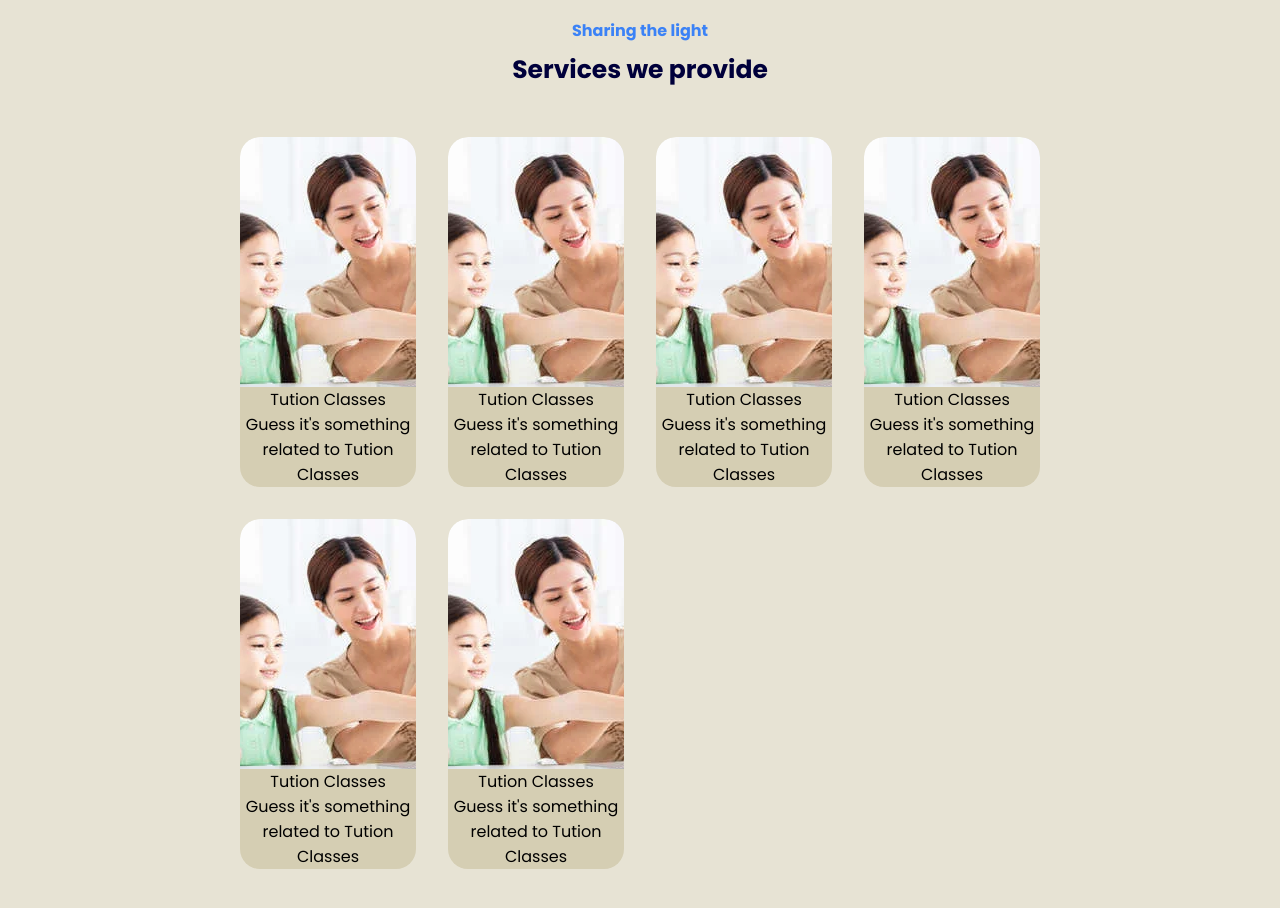
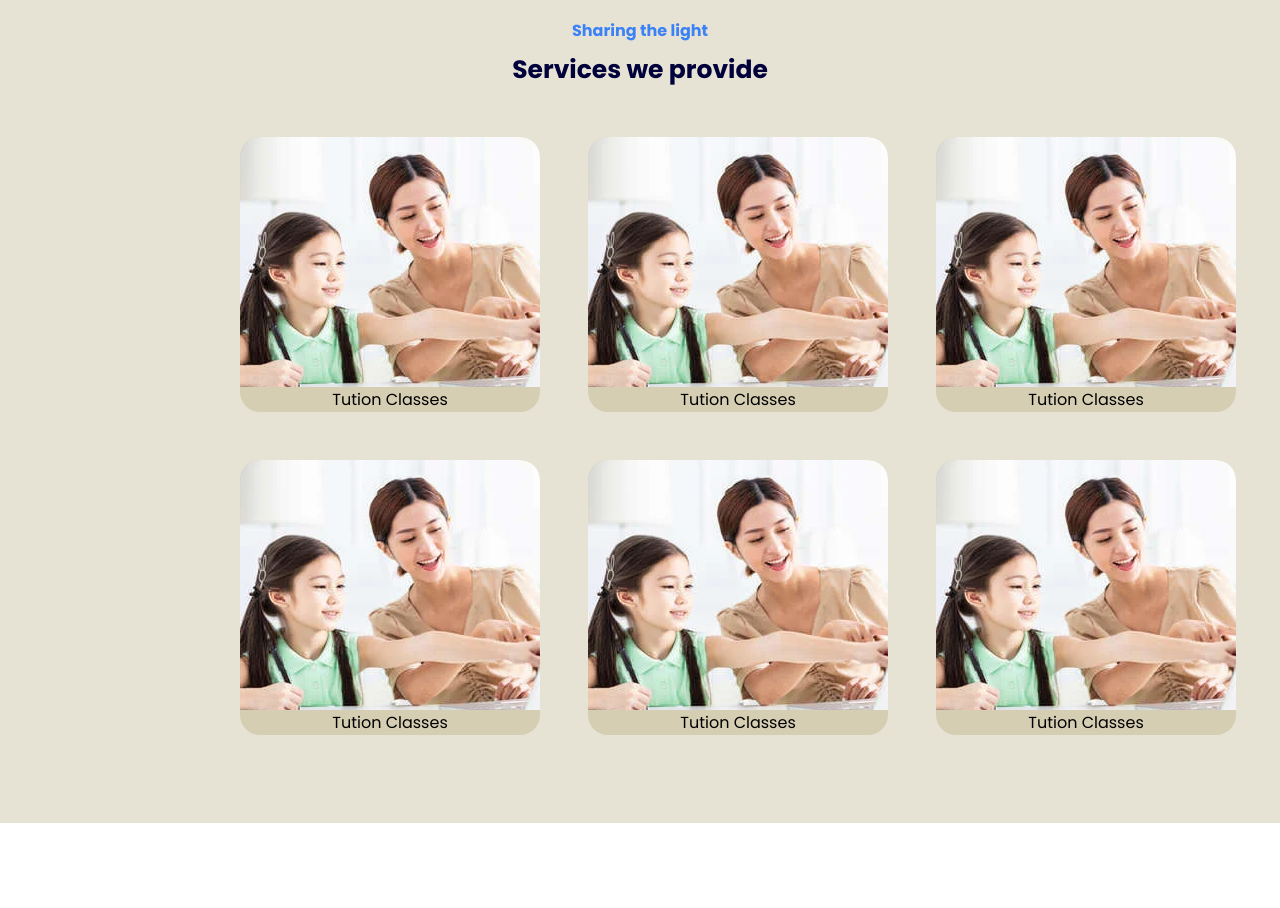
Before and after one commit to MuscatWaves/Tuition-Application, a React (Create React App) app: page / in a window 1280 px wide. Shown: the part 640-1548 px from the top of the page. After the commit the page ends 1463 px from the top, so only its background shows below. Built offline with nearby package versions, Linux system fonts and the light colour scheme.

Commit message:
landing page updated

```diff
--- a/package.json
+++ b/package.json
@@ -6,6 +6,7 @@
     "@testing-library/jest-dom": "^5.16.4",
     "@testing-library/react": "^13.3.0",
     "@testing-library/user-event": "^13.5.0",
+    "framer-motion": "^6.5.0",
     "primeicons": "^5.0.0",
     "primereact": "^8.2.0",
     "react": "^18.2.0",
--- a/src/App.css
+++ b/src/App.css
@@ -346,3 +346,12 @@ h1{
         transform: translateY(0);
     }
 }
+
+@keyframes card-description-animation {
+    0%{
+        transform: translateY(100px);
+    }
+    100%{
+        transform: translateY(0px);
+    }
+}
--- a/src/pages/LandingPage/constants.ts
+++ b/src/pages/LandingPage/constants.ts
@@ -22,4 +22,9 @@ export const cardList = [{
     id: 6,
     name: "Tution Classes",
     description: "Guess it's something related to Tution Classes"
+},
+{
+    id: 7,
+    name: "Tution Classes",
+    description: "Guess it's something related to Tution Classes"
 },]
--- a/src/pages/LandingPage/index.jsx
+++ b/src/pages/LandingPage/index.jsx
@@ -1,10 +1,20 @@
-import React from "react";
+import React, { useState } from "react";
 import TopNavigation from "../../components/TopNavigation";
 import { Button } from "primereact/button";
 import { cardList } from "./constants.ts";
 import "./landingpage.css";
 
 const LandingPage = () => {
+  const [cards, setCards] = useState({
+    card1: false,
+    card2: false,
+    card3: false,
+    card4: false,
+    card5: false,
+    card6: false,
+    card7: false,
+  });
+
   return (
     <div>
       <TopNavigation />
@@ -48,11 +58,46 @@ const LandingPage = () => {
           </div>
           <div className="card-pack">
             {cardList.map((card) => (
-              <div className="each-card" key={card.key}>
+              <div
+                className={
+                  cards[`card${card.id}`]
+                    ? "each-card each-card--active"
+                    : "each-card"
+                }
+                key={card.id}
+                onMouseEnter={() =>
+                  setCards({
+                    card1: false,
+                    card2: false,
+                    card3: false,
+                    card4: false,
+                    card5: false,
+                    card6: false,
+                    card7: false,
+                    [`card${card.id}`]: true,
+                  })
+                }
+                onMouseLeave={() => {
+                  setCards({
+                    card1: false,
+                    card2: false,
+                    card3: false,
+                    card4: false,
+                    card5: false,
+                    card6: false,
+                    card7: false,
+                  });
+                }}
+              >
                 <div></div>
                 <div>
-                  <div>{card.name}</div>
-                  <div>{card.description}</div>
+                  {!cards[`card${card.id}`] && <div>{card.name}</div>}
+                  {cards[`card${card.id}`] && (
+                    <div className={"card-description secondary-text-colour"}>
+                      <div>{card.name}</div>
+                      <div>{card.description}</div>
+                    </div>
+                  )}
                 </div>
               </div>
             ))}
--- a/src/pages/LandingPage/landingpage.css
+++ b/src/pages/LandingPage/landingpage.css
@@ -76,15 +76,18 @@
     grid-template-columns: repeat(4, auto);
     align-items: center;
     text-align: center;
-    grid-gap: 2rem;
+    grid-gap: 3rem;
     padding: 1rem;
     margin-top: 2rem;
 }
 
 .each-card{
+    position: relative;
     background-color: #d5ceb3;
     border-radius: 20px;
     overflow: hidden;
+    transition: 0.3s;
+    width: 300px;
 }
 
 .each-card > div:nth-child(1){
@@ -93,3 +96,17 @@
     background-position: center center;
     height: 250px;
 }
+
+.each-card--active{
+    transform: scale(1.10);
+}
+
+.card-description{
+    position: absolute;
+    background-color: rgba(0, 0, 0, 0.603);
+    height: 100%;
+    top: 0px;
+    color: #fff;
+    animation: card-description-animation 0.5s;
+    padding: 20px;
+}
```
Also changed, not shown: 1 other file (tests, documents, lock files or other folders).
